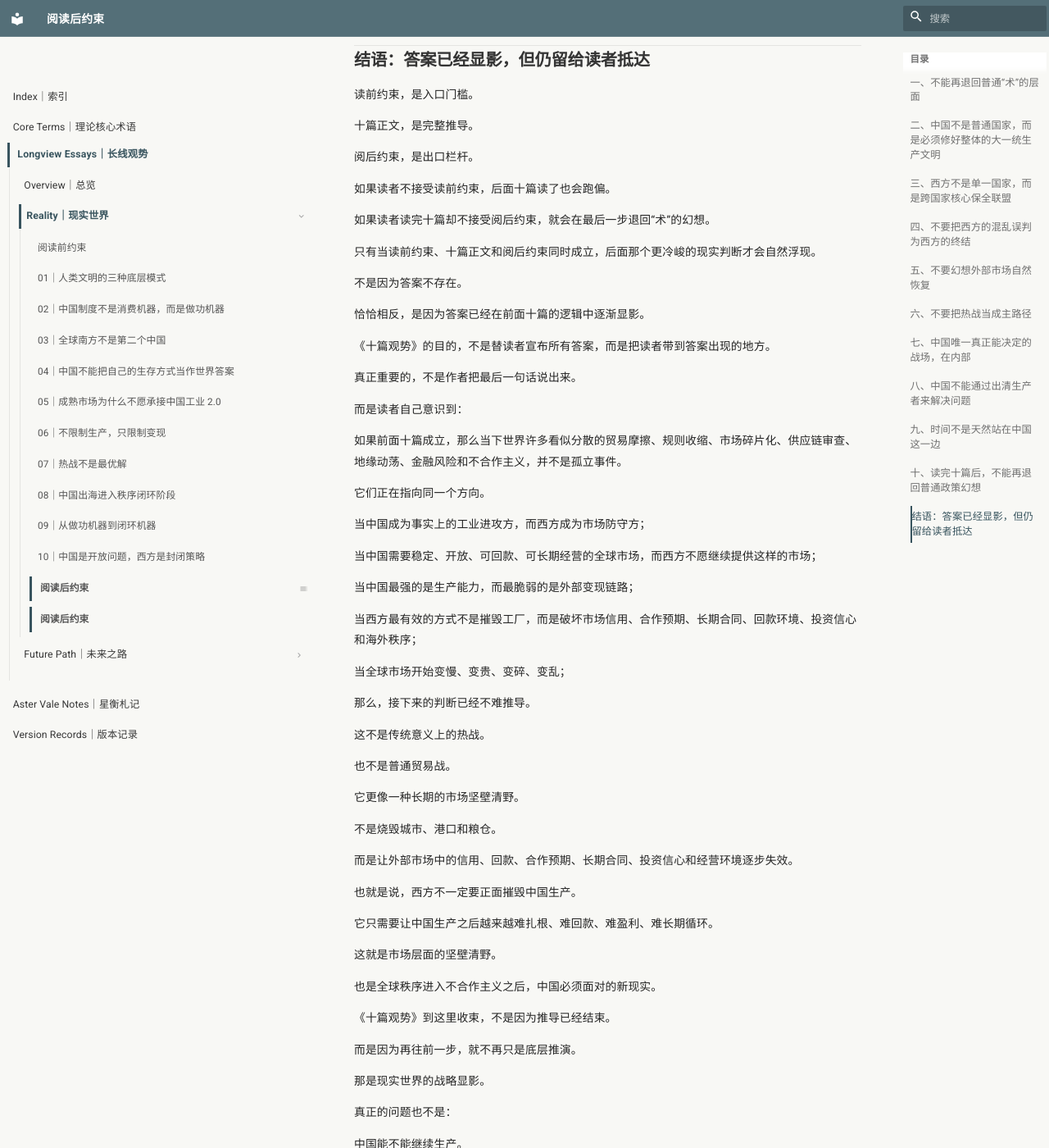
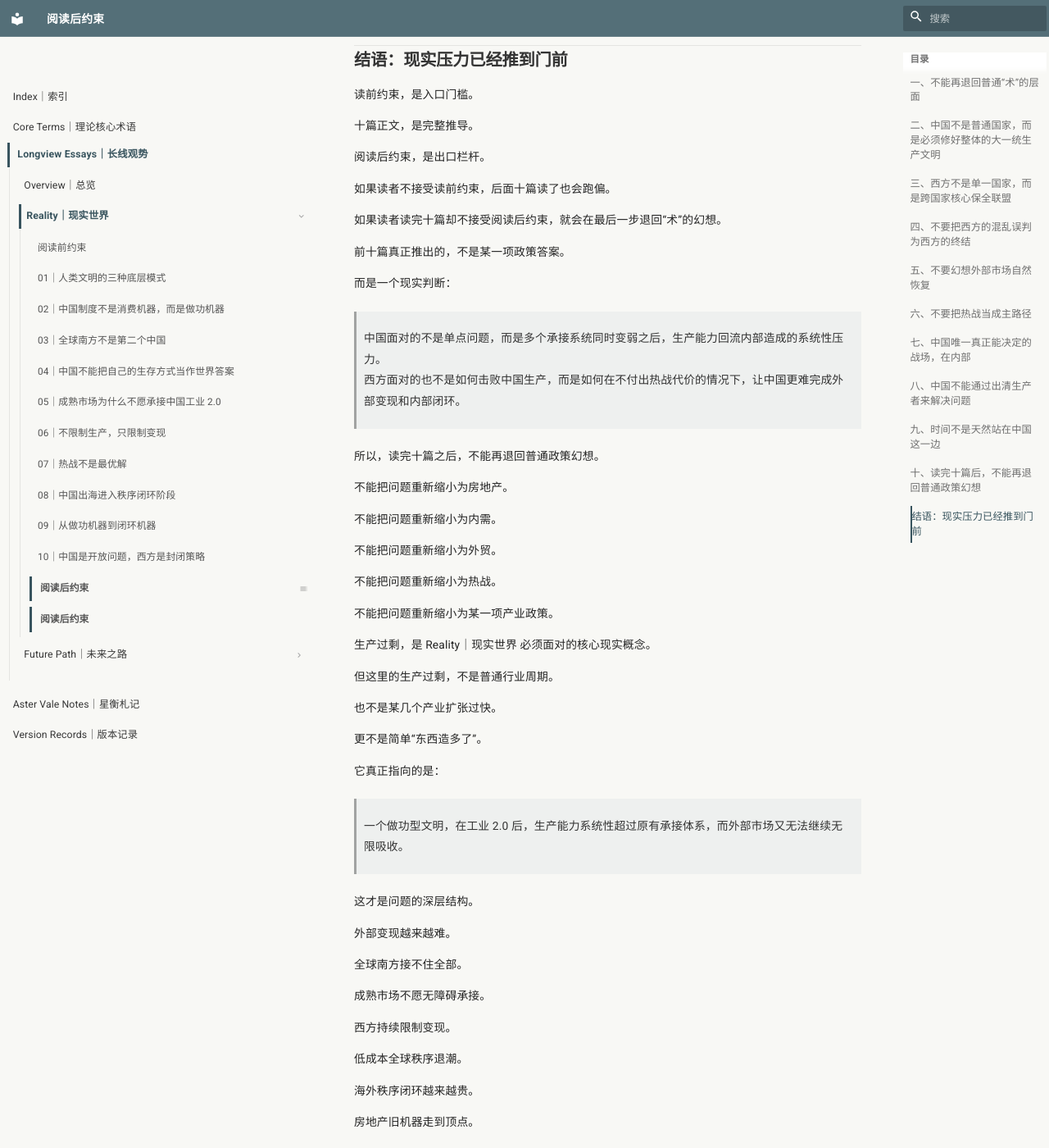
Before and after one commit to guanshi1688/longview-archive, an MkDocs documentation site: the page built from docs/essays/reality/11.md, in a window 1280 px wide and 1400 px high, scrolled down 10231 px. Shown: the whole window at 82% size. Built offline with MkDocs 1.6.1 and Material for MkDocs 9.7.7, drawn with Linux system fonts in a browser that asks for light colours; some of the changed text lies outside the part shown.

Commit message:
Revise conclusion to emphasize reality pressures
Updated the conclusion section to reflect the pressures of reality and the implications of production surplus in the context of modern civilization.

```diff
--- a/docs/essays/reality/11.md
+++ b/docs/essays/reality/11.md
@@ -457,111 +457,110 @@
 
 ---
 
-## 结语：答案已经显影，但仍留给读者抵达
+
+## 结语：现实压力已经推到门前
 
 读前约束，是入口门槛。
 
 十篇正文，是完整推导。
 
-阅后约束，是出口栏杆。
+阅读后约束，是出口栏杆。
 
 如果读者不接受读前约束，后面十篇读了也会跑偏。
 
-如果读者读完十篇却不接受阅后约束，就会在最后一步退回“术”的幻想。
+如果读者读完十篇却不接受阅读后约束，就会在最后一步退回“术”的幻想。
 
-只有当读前约束、十篇正文和阅后约束同时成立，后面那个更冷峻的现实判断才会自然浮现。
+前十篇真正推出的，不是某一项政策答案。
 
-不是因为答案不存在。
+而是一个现实判断：
 
-恰恰相反，是因为答案已经在前面十篇的逻辑中逐渐显影。
+> 中国面对的不是单点问题，而是多个承接系统同时变弱之后，生产能力回流内部造成的系统性压力。
+> 西方面对的也不是如何击败中国生产，而是如何在不付出热战代价的情况下，让中国更难完成外部变现和内部闭环。
 
-《十篇观势》的目的，不是替读者宣布所有答案，而是把读者带到答案出现的地方。
+所以，读完十篇之后，不能再退回普通政策幻想。
 
-真正重要的，不是作者把最后一句话说出来。
+不能把问题重新缩小为房地产。
 
-而是读者自己意识到：
+不能把问题重新缩小为内需。
 
-如果前面十篇成立，那么当下世界许多看似分散的贸易摩擦、规则收缩、市场碎片化、供应链审查、地缘动荡、金融风险和不合作主义，并不是孤立事件。
+不能把问题重新缩小为外贸。
 
-它们正在指向同一个方向。
+不能把问题重新缩小为热战。
 
-当中国成为事实上的工业进攻方，而西方成为市场防守方；
+不能把问题重新缩小为某一项产业政策。
 
-当中国需要稳定、开放、可回款、可长期经营的全球市场，而西方不愿继续提供这样的市场；
+生产过剩，是 Reality｜现实世界 必须面对的核心现实概念。
 
-当中国最强的是生产能力，而最脆弱的是外部变现链路；
+但这里的生产过剩，不是普通行业周期。
 
-当西方最有效的方式不是摧毁工厂，而是破坏市场信用、合作预期、长期合同、回款环境、投资信心和海外秩序；
+也不是某几个产业扩张过快。
 
-当全球市场开始变慢、变贵、变碎、变乱；
+更不是简单“东西造多了”。
 
-那么，接下来的判断已经不难推导。
+它真正指向的是：
 
-这不是传统意义上的热战。
+> 一个做功型文明，在工业 2.0 后，生产能力系统性超过原有承接体系，而外部市场又无法继续无限吸收。
 
-也不是普通贸易战。
+这才是问题的深层结构。
 
-它更像一种长期的市场坚壁清野。
+外部变现越来越难。
 
-不是烧毁城市、港口和粮仓。
+全球南方接不住全部。
 
-而是让外部市场中的信用、回款、合作预期、长期合同、投资信心和经营环境逐步失效。
+成熟市场不愿无障碍承接。
 
-也就是说，西方不一定要正面摧毁中国生产。
+西方持续限制变现。
 
-它只需要让中国生产之后越来越难扎根、难回款、难盈利、难长期循环。
+低成本全球秩序退潮。
 
-这就是市场层面的坚壁清野。
+海外秩序闭环越来越贵。
 
-也是全球秩序进入不合作主义之后，中国必须面对的新现实。
+房地产旧机器走到顶点。
 
-《十篇观势》到这里收束，不是因为推导已经结束。
+内部承接压力回流。
 
-而是因为再往前一步，就不再只是底层推演。
+这些问题合在一起，才构成 Reality｜现实世界 的最终压力。
 
-那是现实世界的战略显影。
+这不是衰败叙事。
 
-真正的问题也不是：
+也不是崩溃叙事。
 
-中国能不能继续生产。
+更不是某一项政策失败。
 
-而是：
+这是一个做功型大一统文明，在工业 2.0 后进入高阶阶段时，必须面对的现实压力。
 
-> 中国能不能在外部市场持续变慢、变贵、变碎、变乱，甚至出现市场坚壁清野和不合作主义的情况下，仍然完成内部闭环。
+中国不能只继续生产。
 
-这就是读完十篇之后必须带走的最后约束。
+也不能只依赖外部变现。
 
-但这不是推导的终点。
+更不能指望房地产旧机器重新承担全部内部承接。
 
-现实世界的压力，最终会把问题推向更深处。
+真正的问题已经显影：
 
-当外部变现持续变慢、变贵、变碎、变乱，当旧外部市场不能继续作为稳定泄压口，当旧内部承接方式也开始退潮，中国真正要面对的，就不再只是如何继续生产。
+> 中国能不能从单向做功体系，升级为内部闭环体系？
+> 中国能不能在生产过剩、外部变现受阻、旧内部承接退潮的压力下，重建收入、消费、利润、就业、公共服务和长期预期之间的循环？
 
-也不只是如何消化所谓“生产过剩”。
+这就是 Reality｜现实世界 十篇正文推到最后的问题。
 
-更深的问题是：
+本文不提供答案。
 
-> 如何把生产过剩重新理解为生产富余。
-> 如何把生产富余组织成人民生活、公共保障、低生活成本、基本风险下降和人的自由发展。
-> 如何让生产能力、技术能力、金融能力、秩序能力、安全能力、生活承接能力和价值叙事，进入一个长期自我运转的文明闭环。
+因为再往前，就不是现实压力分析，而是另一组更高层的问题。
 
-生产过剩，是旧语言看见的危机。
+旧语言把它称为生产过剩。
 
-生产富余，是新历史打开的入口。
+但当现实压力推到这里，新的命名已经开始出现。
 
-当一个文明第一次拥有超过基本生存承接体系的生产能力时，真正的问题就不再只是“多出来的东西怎么办”。
+如果所谓过剩，并不只是“多出来的东西”，而是一个做功型文明第一次拥有超过旧承接体系的生产能力，那么它就不只是一种危机。
 
-真正的问题是：
+它也可能是一条新道路的起点。
 
-> 多出来的生产能力，能不能被组织成新的生活方式、新的社会承接、新的文明闭环。
+生产过剩，是现实世界看见的压力。
 
-这一步，已经超出单纯现实压力分析。
+生产富余，是未来之路将要展开的问题。
 
-它不是对前文的否定，而是在前文基础上的继续演化。
+Reality｜现实世界 到这里停止。
 
-现实世界把压力推到门前。
-
-新世界的问题，从这里开始出现。
+门后的道路，将由后续文本继续打开。
 
 这就是读完十篇之后必须带走的最后约束。
 
```
